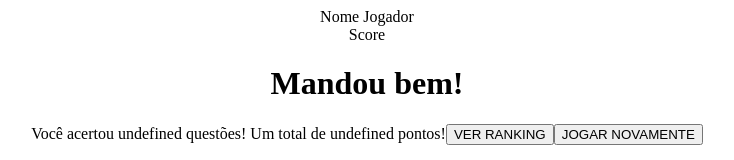
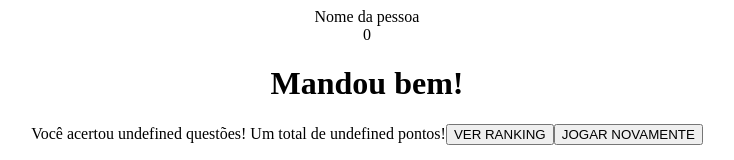
Before and after one commit to tryber/sd-03-project-trivia-react-redux-01, a React (Create React App) app: page /feedback in a window 1280 px wide. Shown: the top 160 px of the page, without its empty margins (273-1007 px from the left). Built offline with nearby package versions, Linux system fonts and the light colour scheme.

Commit message:
ajustado teste do header

```diff
--- a/src/components/header/Header.jsx
+++ b/src/components/header/Header.jsx
@@ -5,8 +5,8 @@ class Header extends Component {
     return (
       <div>
         <header data-testid="header-profile-picture" />
-        <div data-testid="header-player-name">Nome Jogador</div>
-        <div data-testid="header-score">Score</div>
+        <div data-testid="header-player-name">Nome da pessoa</div>
+        <div data-testid="header-score">0</div>
       </div>
     );
   }
```
